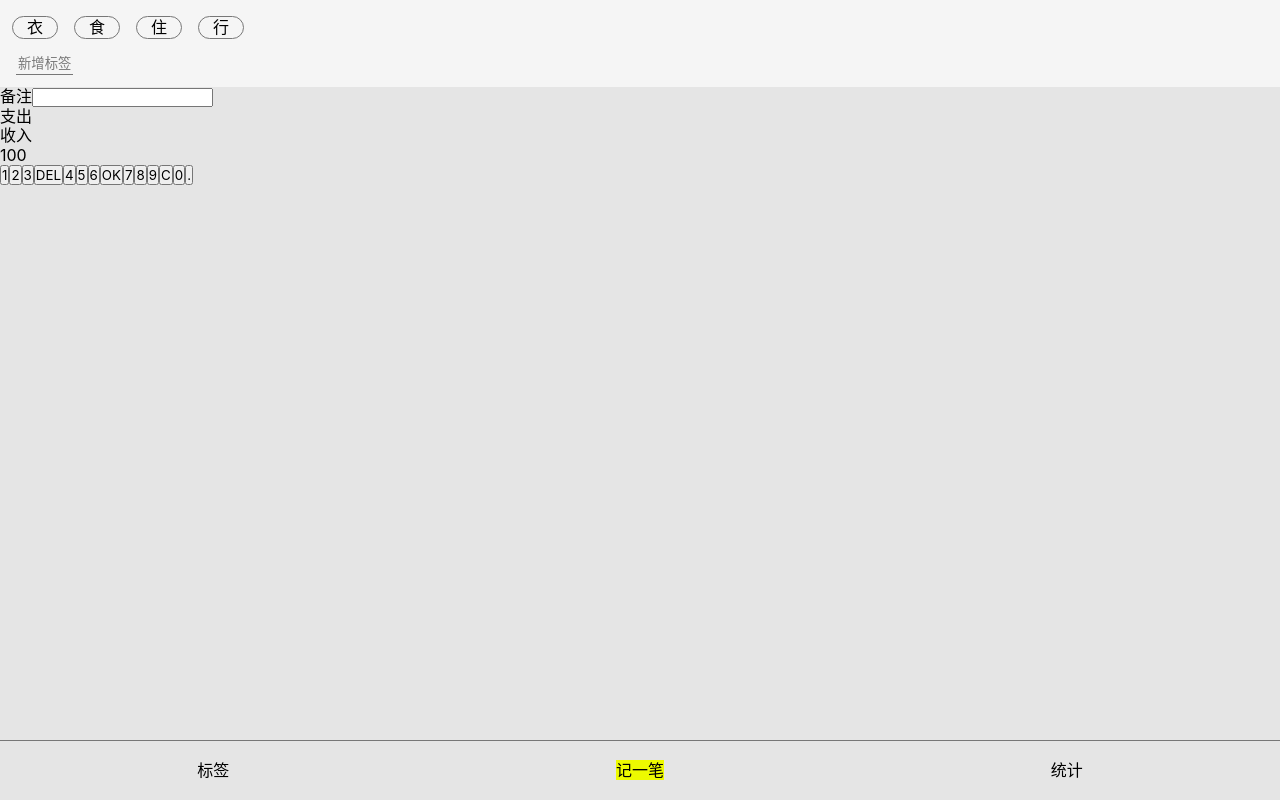
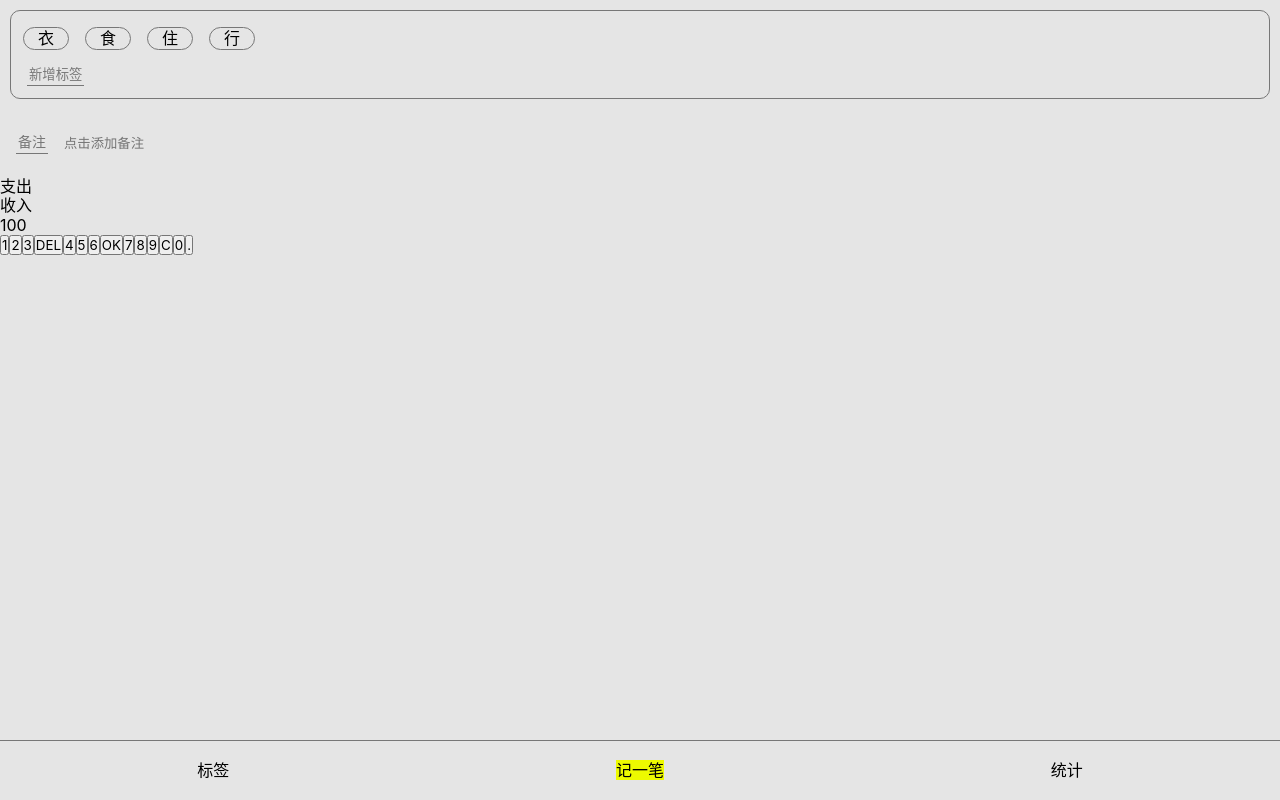
Before and after one commit to KyraZheng/CopperDaily-react, a React (Create React App) app: page /#/copper in a window 1280 px wide. Built offline with nearby package versions, Linux system fonts and the light colour scheme.

Commit message:
NotesSection UI 完成

```diff
--- a/src/components/Nav.tsx
+++ b/src/components/Nav.tsx
@@ -3,15 +3,17 @@ import {NavLink} from 'react-router-dom';
 import React from 'react';
 
 const NavWrapper = styled.nav`
-  border-top: 1px solid #777;
+
     >ul {
-    display: flex;
+      border-top: 1px solid #777;
+      display: flex;
       >li{
       width: 33.33333%;
       text-align: center;
       margin: 20px;
         > a{
             &.selected {
+
             background:#edfa00 ;
              }
          }
--- a/src/index.scss
+++ b/src/index.scss
@@ -21,4 +21,6 @@ font-family:$font-hei;
   background-color: #e5e5e5;
 }
 
-$border:#555
+:focus {
+  outline: 1px solid #444;
+}
--- a/src/views/Copper.tsx
+++ b/src/views/Copper.tsx
@@ -4,10 +4,9 @@ import React from 'react';
 
 
 const TagsSection = styled.section`
-background: #f5f5f5;
-//border: 1px solid #777;
-//margin: 10px;
-//border-radius: 10px;
+  border: 1px solid #777;
+  margin: 10px;
+  border-radius: 10px;
   padding: 12px 16px;
 > ol {
     margin: 0 -12px;
@@ -30,7 +29,25 @@ margin-top: 8px;
   }
 `;
 
-const NotesSection = styled.section``;
+const NotesSection = styled.section`
+  font-size: 14px;
+  padding: 10px 16px;
+  > label {
+    display: flex;
+    align-items: center;
+    > span { padding: 2px 2px;
+             border-bottom: 1px solid #777; color: #777;
+             margin-right: 16px; white-space: nowrap}
+    > input {
+      display: block;
+      width: 100%;
+      height: 48px;
+      background: none;
+      border: none;
+    }
+  }
+
+`;
 const CategorySection = styled.section``;
 const NumberPadSection = styled.section``;
 
@@ -50,7 +67,7 @@ function Copper() {
       <NotesSection>
         <label>
           <span>备注</span>
-          <input type="text"/>
+          <input type="text" placeholder={'点击添加备注'} />
         </label>
       </NotesSection>
       <CategorySection>
```
Lines whose indentation alone changed are shown as unchanged.
